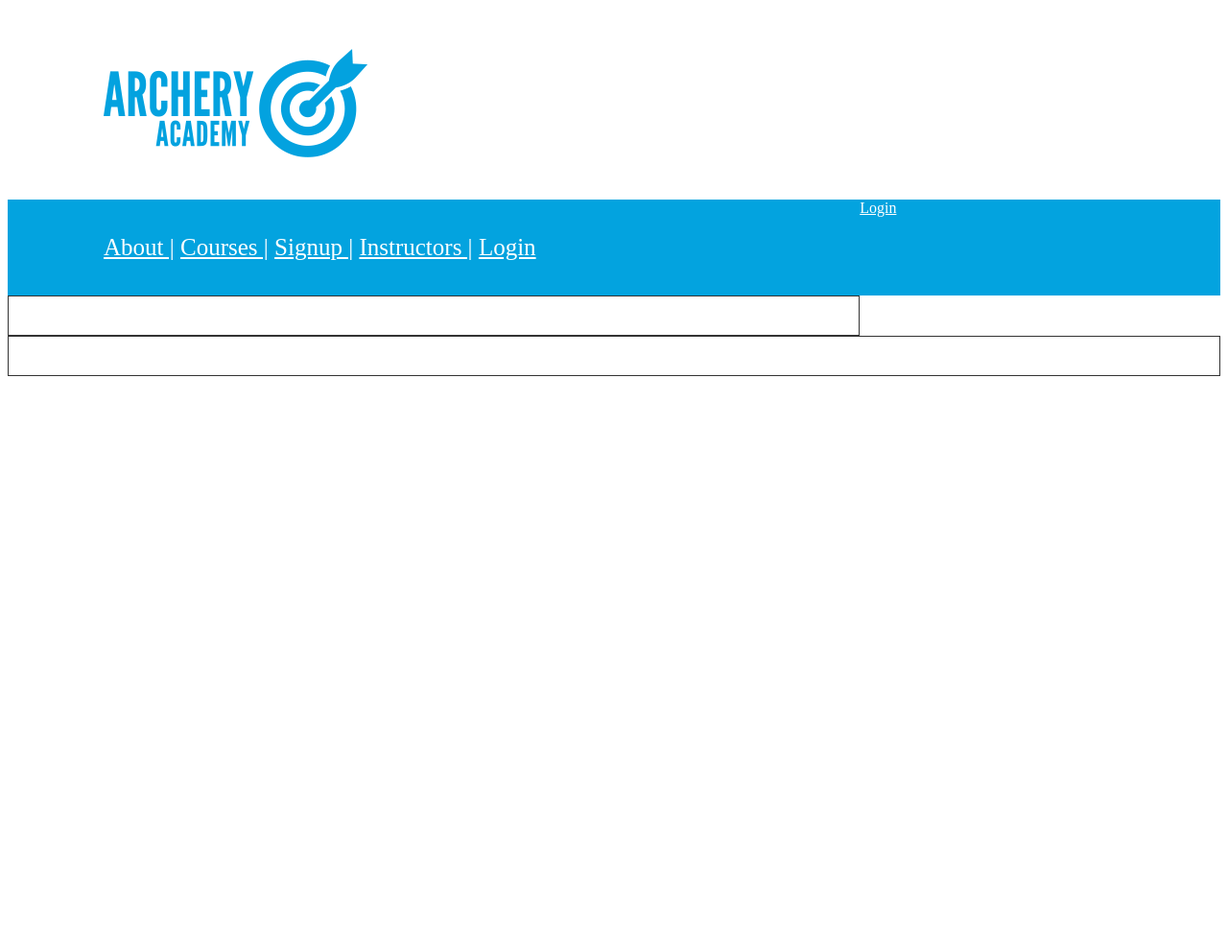
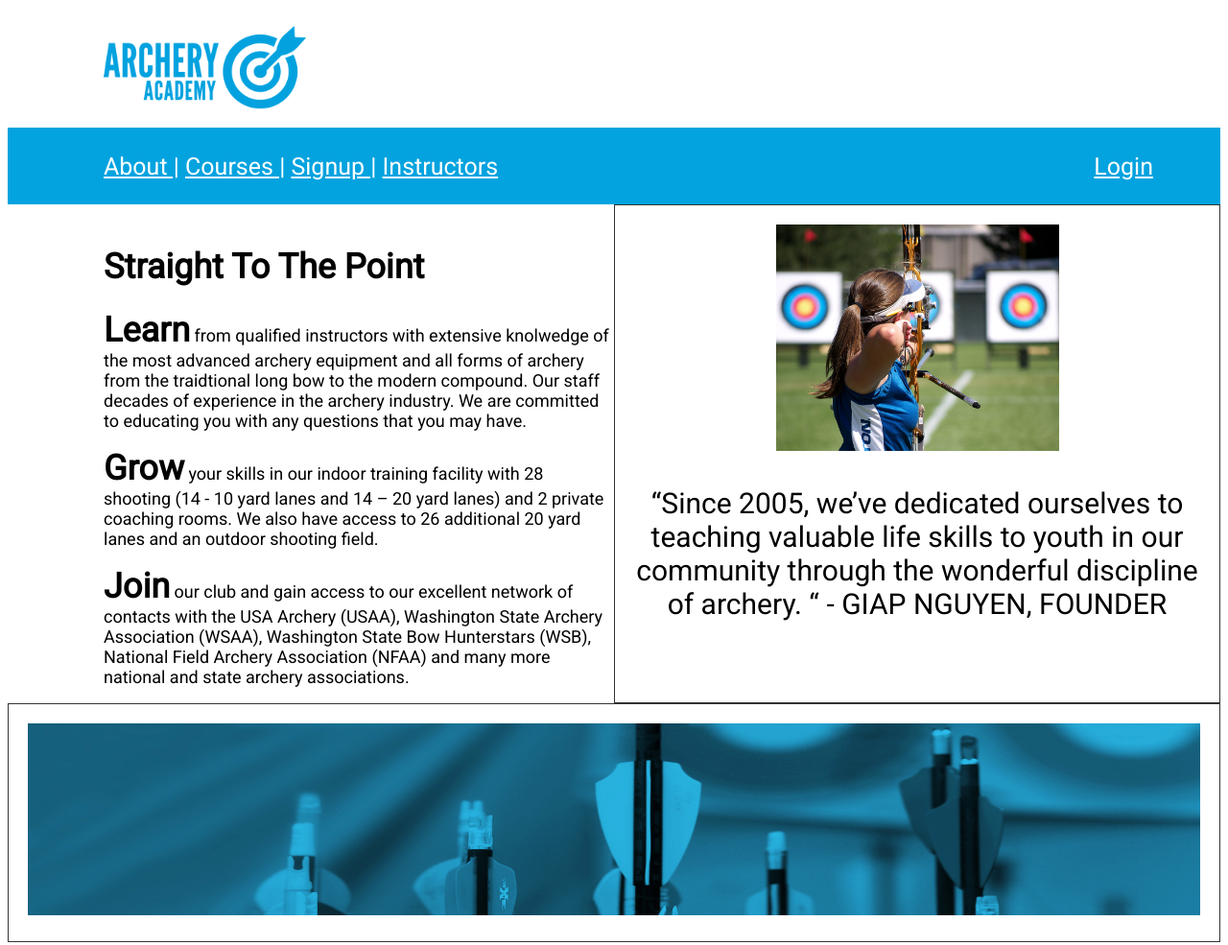
Before and after one commit to matt5200/Assignment7, a plain HTML site: page index.html in a window 1280 px wide. Shown: the whole page at 96% size. Before the commit the page ends 800 px from the top, so only its background shows below. Drawn offline with Linux system fonts and the light colour scheme.

Commit message:
added more styling

```diff
--- a/index.html
+++ b/index.html
@@ -2,11 +2,11 @@
 <html>
 <head>
   <link rel="stylesheet" href="stylesheet.css">
+  <link href='https://fonts.googleapis.com/css?family=Roboto' rel='stylesheet'>
 <body>
-
 <div class="grid-container">
   <div class="grid-item1">
-    <img src="archeryAcademy-logo-color.png" alt="Archery Academy Logo">
+    <img src="archeryAcademy-logo-color.png" alt="Archery Academy Logo" class="logo">
   </div>
   <div class="grid-item2">
     <nav>
@@ -14,8 +14,7 @@
         <li><a href="/About">About  |</a></li>
         <li><a href="/Courses ">Courses  |</a></li>
         <li><a href="/Signup">Signup  |</a></li>
-        <li><a href="/Instructors">Instructors  |</a></li>
-        <li><a href="/Login">Login  </a></li>
+        <li><a href="/Instructors">Instructors</a></li>
       </ul>
     </nav>
   </div>
@@ -23,12 +22,45 @@
     <nav>
       <ul>
         <li><a href="/Login">Login</a></li>
+      </ul>
   </div>
-  <div class="grid-item4">
-
+  <div class="grid-item4 standard-text">
+    <h1>
+      Straight To The Point
+    </h1>
+    <p class="standard-text">
+      <span class="big-text">Learn</span> from qualified instructors with extensive knolwedge of the most
+      advanced archery equipment and all forms of archery from the traidtional long
+      bow to the modern compound. Our staff decades of experience in the archery
+      industry. We are committed to educating you with any questions that you may
+      have.
+    </p>
+    <p>
+      <span class="big-text">Grow</span> your skills in our indoor training facility with 28 shooting (14 - 10
+      yard lanes and 14 – 20 yard lanes) and 2 private coaching rooms. We also have
+      access to 26 additional 20 yard lanes and an outdoor shooting field.
+    </p>
+    <p>
+      <span class="big-text">Join</span> our club and gain access to our excellent network of contacts with
+      the USA Archery (USAA), Washington State Archery Association (WSAA),
+      Washington State Bow Hunterstars (WSB), National Field Archery Association
+      (NFAA) and many more national and state archery associations.
+    </p>
   </div>
   <div class="grid-item5">
-
+    <img src="archery.jpg" alt="Range" class="archery">
+    <p>
+      “Since 2005, we’ve dedicated ourselves to
+      teaching valuable life skills to youth in our
+      community through the wonderful discipline
+      of archery. “
+      - GIAP NGUYEN, FOUNDER
+    </p>
+  </div>
+  <div class="grid-item6">
+    <footer>
+      <img src="footer.jpg" alt="Company Logo" style="width:100%" height="200">
+  </footer>
   </div>
 </div>
 
--- a/stylesheet.css
+++ b/stylesheet.css
@@ -1,7 +1,20 @@
+body{
+  font-family: 'Roboto'
+}
 .grid-container {
   display: grid;
-  grid-template-columns: auto auto;
-  grid-template-rows: auto auto auto auto;
+  grid-auto-columns: 1fr;
+  grid-auto-flow: column;
+}
+
+.logo {
+  max-width:70%;
+  max-height:70%;
+}
+
+.archery {
+  max-width:50%;
+  max-height:50%;
 }
 
 .grid-item1 {
@@ -9,8 +22,8 @@
   grid-column: 1 / span 2;
   grid-row: 1;
   padding-left: 100px;
-  font-size: 30px;
-  height: 200px;
+  font-size: 20px;
+  height: 125px;
   align-items: center;
 }
 
@@ -41,26 +54,44 @@ li a:hover {
   color: white;
   font-size: 25px;
   padding-left: 100px;
-  height: 100px;
+  height: 80px;
   align-items: center;
 }
 
 .grid-item3 {
+  display: grid;
   grid-column: 2;
   grid-row: 2;
   background-color: rgb(3, 163, 223);
+  color: white;
+  font-size: 25px;
+  height: 80px;
+  align-items: center;
+  justify-content: right;
+  padding-right: 70px;
 }
 
 .grid-item4 {
   background-color: rgba(255, 255, 255, 0.8);
+  grid-column: 1;
+  grid-row: 3;
+  padding-left: 100px;
+  justify-content: left;
+  padding-top: 20px;
+  height: 500px;
+}
+
+.grid-item5 {
+  grid-column: 2;
+  grid-row: 3;
+  background-color: rgba(255, 255, 255, 0.8);
   border: 1px solid rgba(0, 0, 0, 0.8);
-  grid-row: 3;
   padding: 20px;
   font-size: 30px;
   text-align: center;
 }
 
-.grid-item5 {
+.grid-item6 {
   grid-column: 1 / 3;
   grid-row: 4;
   background-color: rgba(255, 255, 255, 0.8);
@@ -69,3 +100,16 @@ li a:hover {
   font-size: 30px;
   text-align: center;
 }
+
+.standard-text {
+  font-size: 18px;
+}
+
+.big-text {
+  font-size: 36px;
+  font-weight: bold;
+}
+
+h1 {
+  font-size: 36px;
+}
```
